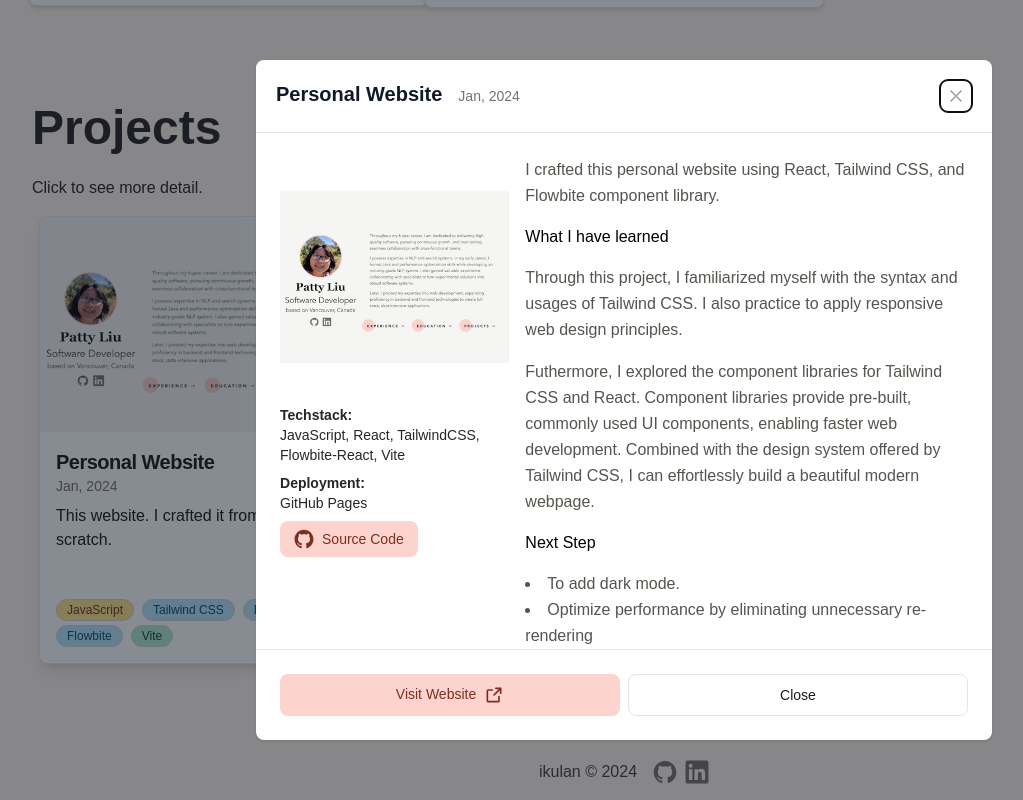
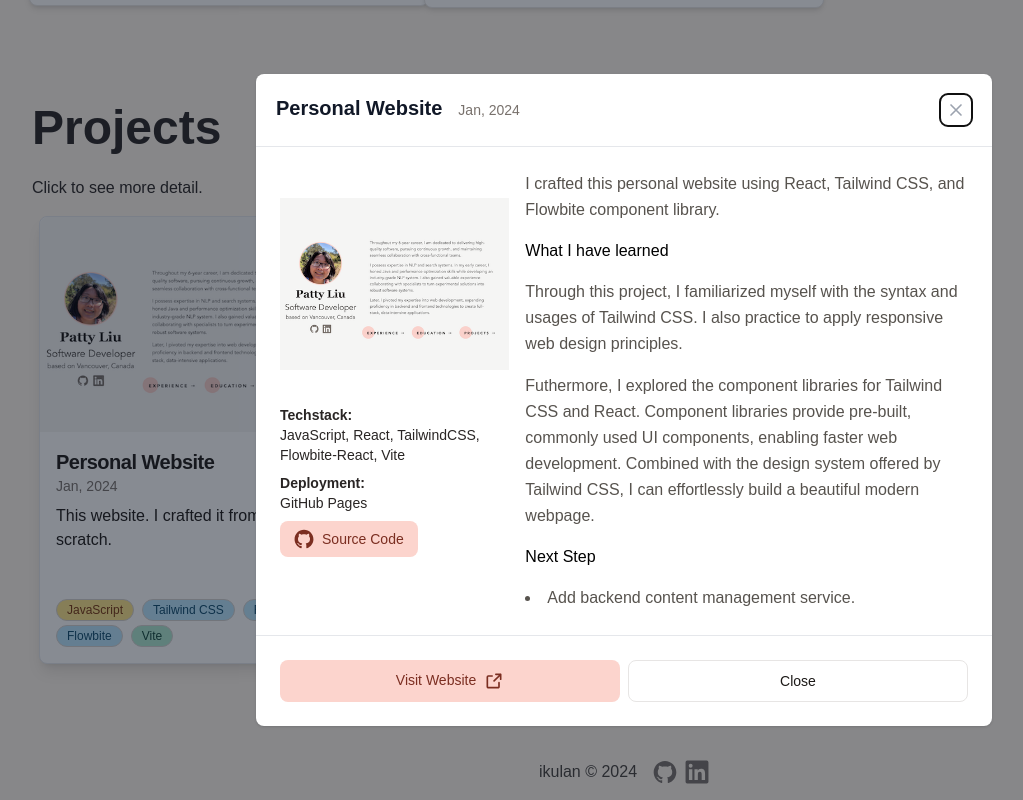
Before and after one commit to ikulan/ikulan.github.io, a React (Vite) app: page / in a window 1280 px wide. Both pictures are taken after a click on the element 199 px from the left and 2376 px from the top of the page. Shown: the part 1936-2736 px from the top of the page, without its empty margins (16-1039 px from the left). Built offline with nearby package versions, Linux system fonts and the light colour scheme.

Commit message:
Minor fix on content

```diff
--- a/index.html
+++ b/index.html
@@ -4,7 +4,7 @@
     <meta charset="UTF-8" />
     <link rel="icon" href="./favicon.ico?v=2" />
     <meta name="viewport" content="width=device-width, initial-scale=1.0" />
-    <title>Patty Liu</title>
+    <title>Patty Liu | Software Developer</title>
   </head>
   <body>
     <div id="root"></div>
--- a/src/projects/DetailWebsite.jsx
+++ b/src/projects/DetailWebsite.jsx
@@ -25,8 +25,7 @@ function DetailWebsite() {
       {/* next step */}
       <h5 className="font-medium">Next Step</h5>
       <ul className="modal-text list-inside list-disc">
-        <li>To add dark mode.</li>
-        <li>Optimize performance by eliminating unnecessary re-rendering</li>
+        <li>Add backend content management service.</li>
       </ul>
     </>
   );
```
